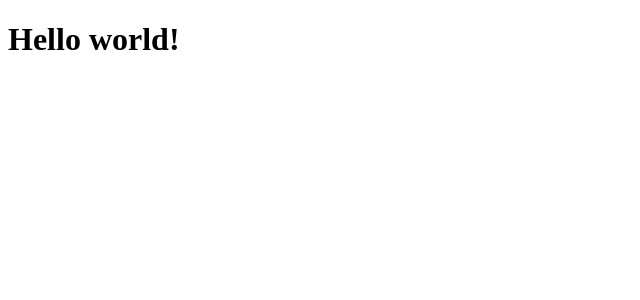
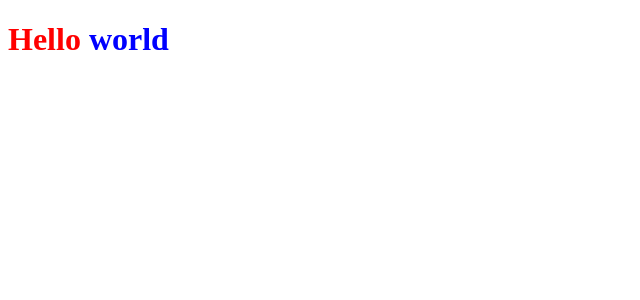
Before and after one commit to joaoalvescs/ignite, a Next.js app in the folder reactjs/ignews/: page / in a window 1280 px wide. Shown: the top 300 px of the page, without its empty margins (0-640 px from the left). Built offline with nearby package versions, Linux system fonts and the light colour scheme.

Commit message:
Estilização com SASS

```diff
--- a/reactjs/ignews/src/pages/_app.js
+++ /dev/null
@@ -1,5 +0,0 @@
-function MyApp({ Component, pageProps }) {
-  return <Component {...pageProps} />
-}
-
-export default MyApp
--- /dev/null
+++ b/reactjs/ignews/src/pages/_app.tsx
@@ -0,0 +1,7 @@
+import { AppProps } from 'next/app'
+
+function MyApp({ Component, pageProps }: AppProps) {
+  return <Component {...pageProps} />
+}
+
+export default MyApp
--- a/reactjs/ignews/src/pages/index.js
+++ /dev/null
@@ -1,5 +0,0 @@
-export default function Home() {
-  return (
-    <h1>Hello world!</h1>
-  )
-}
--- /dev/null
+++ b/reactjs/ignews/src/pages/index.tsx
@@ -0,0 +1,9 @@
+import styles from '../styles/home.module.scss'
+
+export default function Home() {
+  return (
+    <h1 className={styles.title}>
+      Hello <span>world</span>
+    </h1>
+  )
+}
--- /dev/null
+++ b/reactjs/ignews/src/styles/home.module.scss
@@ -0,0 +1,7 @@
+.title {
+    color: red;
+
+    span {
+        color: blue;
+    }
+}
```
Also changed, not shown: reactjs/ignews/package.json (+6 -2 lines), reactjs/ignews/tsconfig.json (added, +30 -0 lines), reactjs/ignews/next-env.d.ts (added), 1 other file (tests, documents, lock files or other folders).
